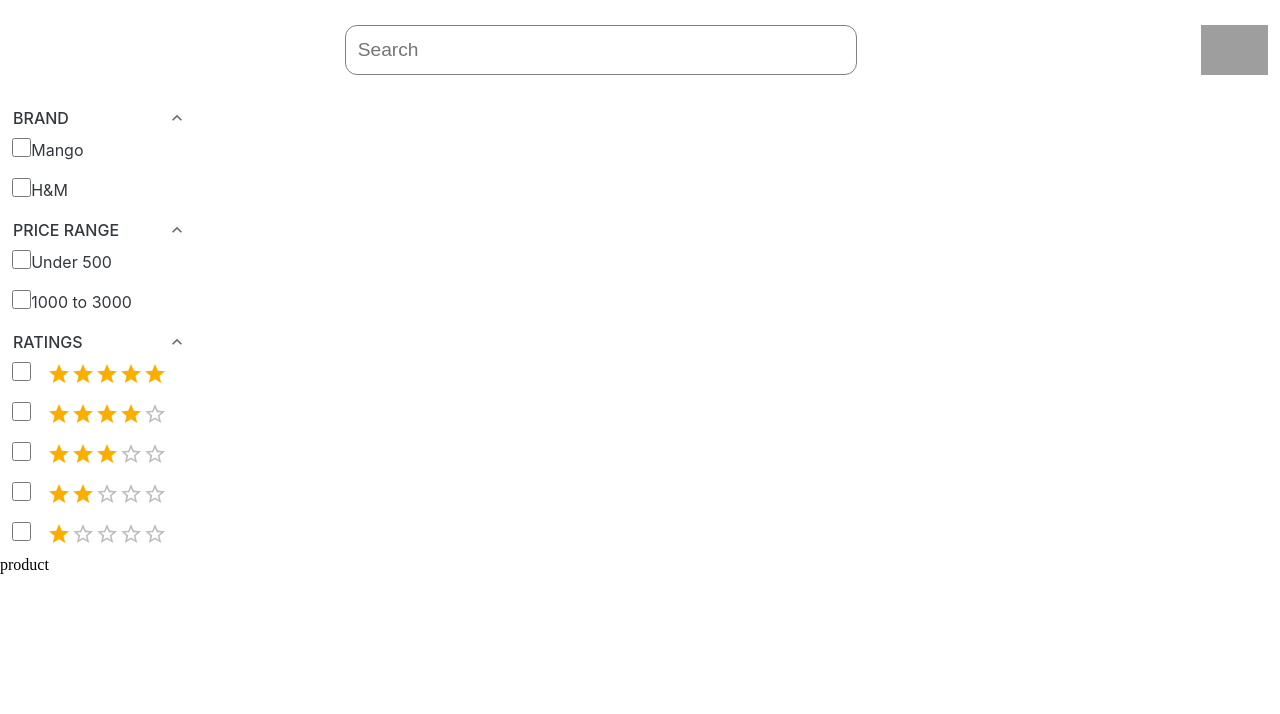
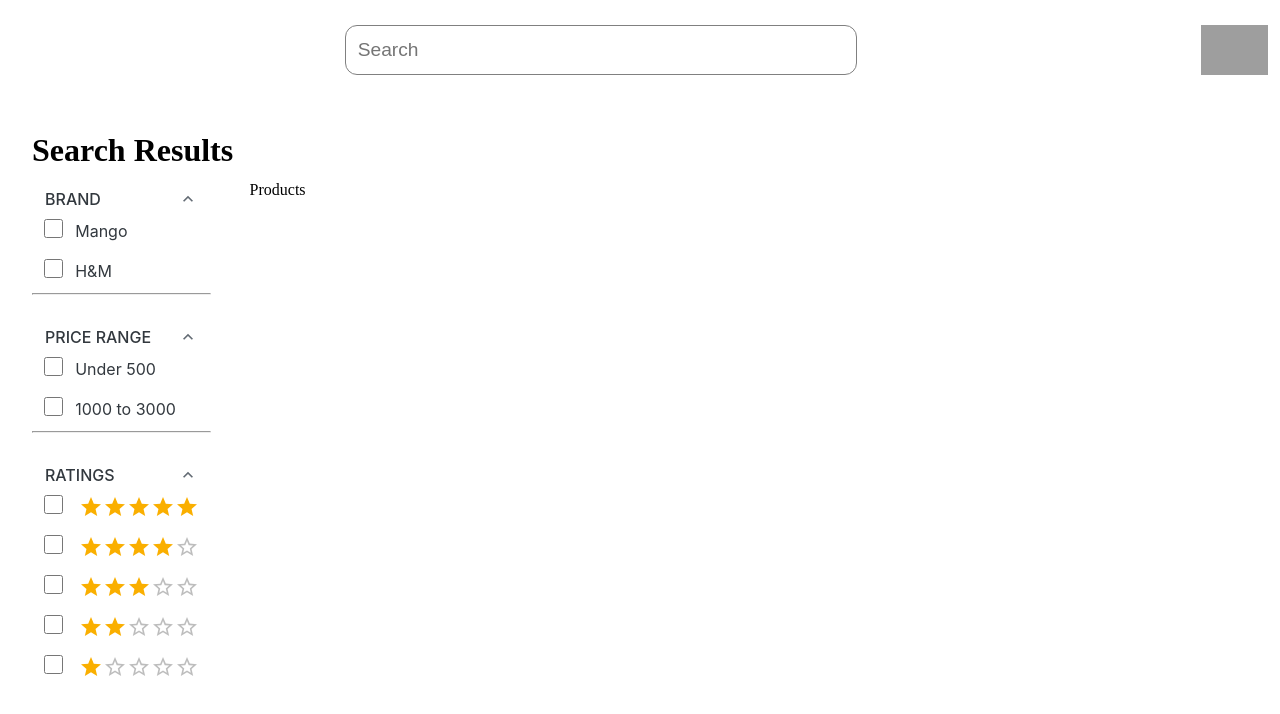
Before and after one commit to kunalborkar2001/zevi_shop, a React (Create React App) app: page / in a window 1280 px wide. Shown: the top 714 px of the page. Built offline with nearby package versions, Linux system fonts and the light colour scheme; grey boxes are pictures that could not be loaded; the HTML template or start-up script is replaced by a standard one.

Commit message:
Added lines in catagory section (hr)

```diff
--- a/src/Components/Catagory/Catagory.jsx
+++ b/src/Components/Catagory/Catagory.jsx
@@ -3,11 +3,9 @@ import AccordionGroup from "@mui/joy/AccordionGroup";
 import Accordion from "@mui/joy/Accordion";
 import AccordionDetails from "@mui/joy/AccordionDetails";
 import AccordionSummary from "@mui/joy/AccordionSummary";
-import { Checkbox } from "@mui/joy";
 import Rating from "@mui/material/Rating";
-import ExpandMoreIcon from "@mui/icons-material/ExpandMore";
-import KeyboardArrowDownIcon from "@mui/icons-material/KeyboardArrowDown";
 import "./Catagory.scss";
+
 const Brand = () => {
   return (
     <div style={{ display: "flex", flexDirection: "column", rowGap: "1rem" }}>
@@ -16,14 +14,14 @@ const Brand = () => {
         type="checkbox"
         style={{ height: "1.2rem", width: "1.2rem", border: "2px" }}
       />
-      <label>Mango</label>
+      <label className="label">Mango</label>
     </div>
     <div style={{ display: "flex",alignItems:"start"}}>
       <input
         type="checkbox"
         style={{ height: "1.2rem", width: "1.2rem", border: "2px" }}
       />
-      <label>H&M</label>
+      <label className="label">H&M</label>
     </div>
   </div>
   );
@@ -37,14 +35,14 @@ const PriceRange = () => {
           type="checkbox"
           style={{ height: "1.2rem", width: "1.2rem", border: "2px" }}
         />
-        <label>Under 500</label>
+        <label className="label">Under 500</label>
       </div>
       <div style={{ display: "flex",alignItems:"start"}}>
         <input
           type="checkbox"
           style={{ height: "1.2rem", width: "1.2rem", border: "2px" }}
         />
-        <label>1000 to 3000</label>
+        <label className="label">1000 to 3000</label>
       </div>
     </div>
   );
@@ -94,18 +92,23 @@ const Catagory = () => {
             <Brand />
           </AccordionDetails>
         </Accordion>
+          <hr />
+          <br />
         <Accordion expanded={expandedArr[1]} onChange={handleExpanded(1)}>
           <AccordionSummary>PRICE RANGE</AccordionSummary>
           <AccordionDetails>
             <PriceRange />
           </AccordionDetails>
         </Accordion>
+        <hr />
+        <br />
         <Accordion expanded={expandedArr[2]} onChange={handleExpanded(2)}>
           <AccordionSummary>RATINGS</AccordionSummary>
           <AccordionDetails>
             <Ratings />
           </AccordionDetails>
         </Accordion>
+
       </AccordionGroup>
     </div>
   );
--- a/src/Components/Catagory/Catagory.scss
+++ b/src/Components/Catagory/Catagory.scss
@@ -0,0 +1,3 @@
+.label {
+    margin-left: 12px
+}
--- a/src/Components/HomeSection/HomeSection.jsx
+++ b/src/Components/HomeSection/HomeSection.jsx
@@ -1,14 +1,18 @@
 import Catagory from '../Catagory/Catagory'
+import Products from '../Products/Products'
 import './HomeSection.scss'
 
 const HomeSection = () => {
   return (
     <div className='homesection'>
-      <div>
-        <Catagory />
-      </div>
-      <div>
-        product
+      <h1 className='result'>Search Results</h1>
+      <div className='sections'>
+        <div>
+          <Catagory />
+        </div>
+        <div>
+          <Products />
+        </div>
       </div>
     </div>
   )
--- a/src/Components/HomeSection/HomeSection.scss
+++ b/src/Components/HomeSection/HomeSection.scss
@@ -0,0 +1,12 @@
+.homesection {
+    padding: 4vh;
+}
+
+.homesection .result {
+    margin-bottom: 12px;
+}
+
+.homesection .sections  {
+    display: flex;
+    gap: 3vw;
+}
--- a/src/Components/LatestTrends/LatestTrends.scss
+++ b/src/Components/LatestTrends/LatestTrends.scss
@@ -6,7 +6,7 @@
     position: absolute;
     left: 0;
     right: 0;
-
+    z-index: 999;
 }
 
 .latersttrends .innerdiv {
@@ -17,6 +17,7 @@
     position: relative;
     right: 52px;
     box-shadow: rgba(0, 0, 0, 0.35) 0px 5px 15px;
+    z-index: 999;
 
 }
 
--- /dev/null
+++ b/src/Components/Products/Products.jsx
@@ -0,0 +1,9 @@
+import "./Products.scss"
+
+const Products = () => {
+  return (
+    <div>Products</div>
+  )
+}
+
+export default Products
```
Also changed, not shown: src/Components/Products/Products.scss (added).
